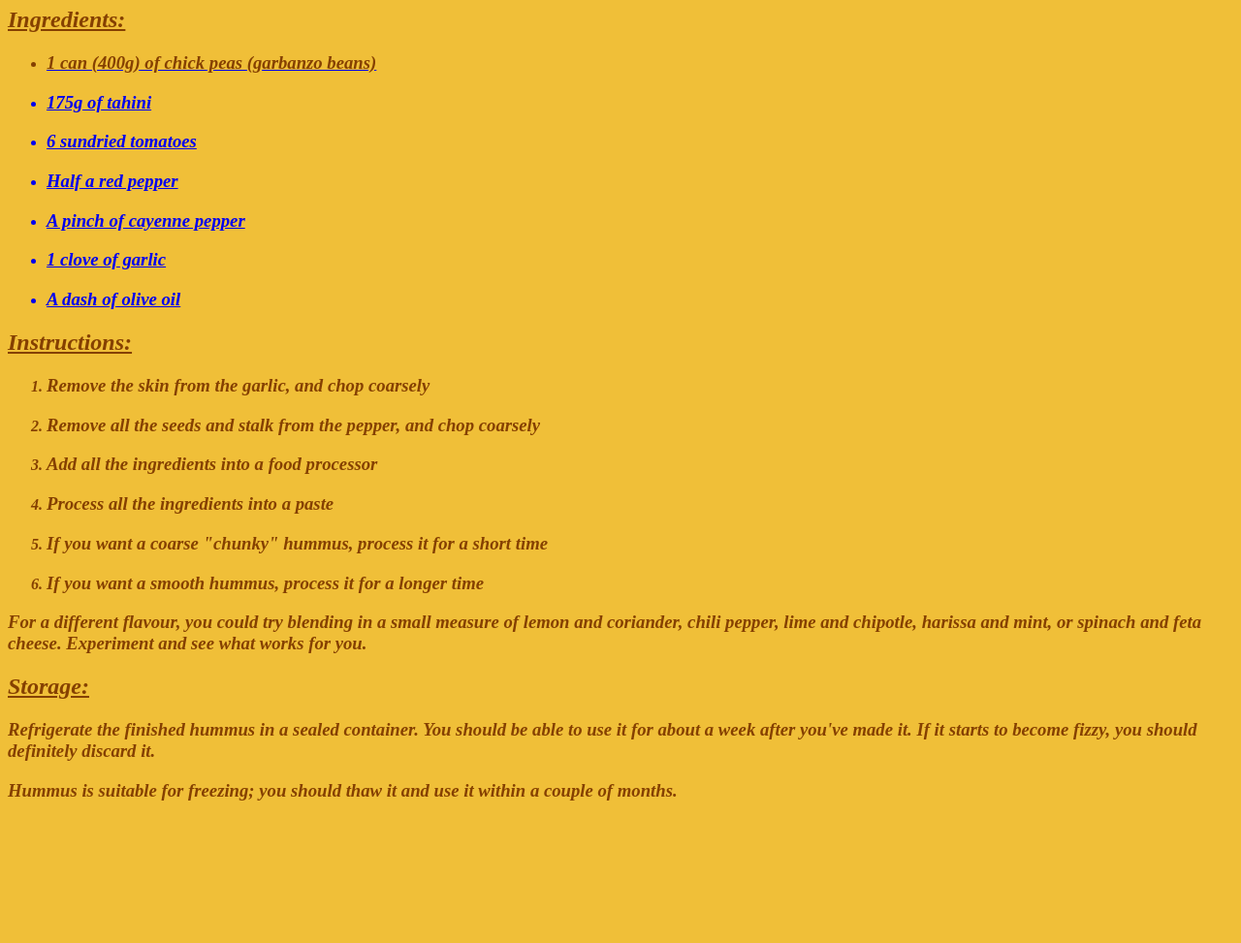
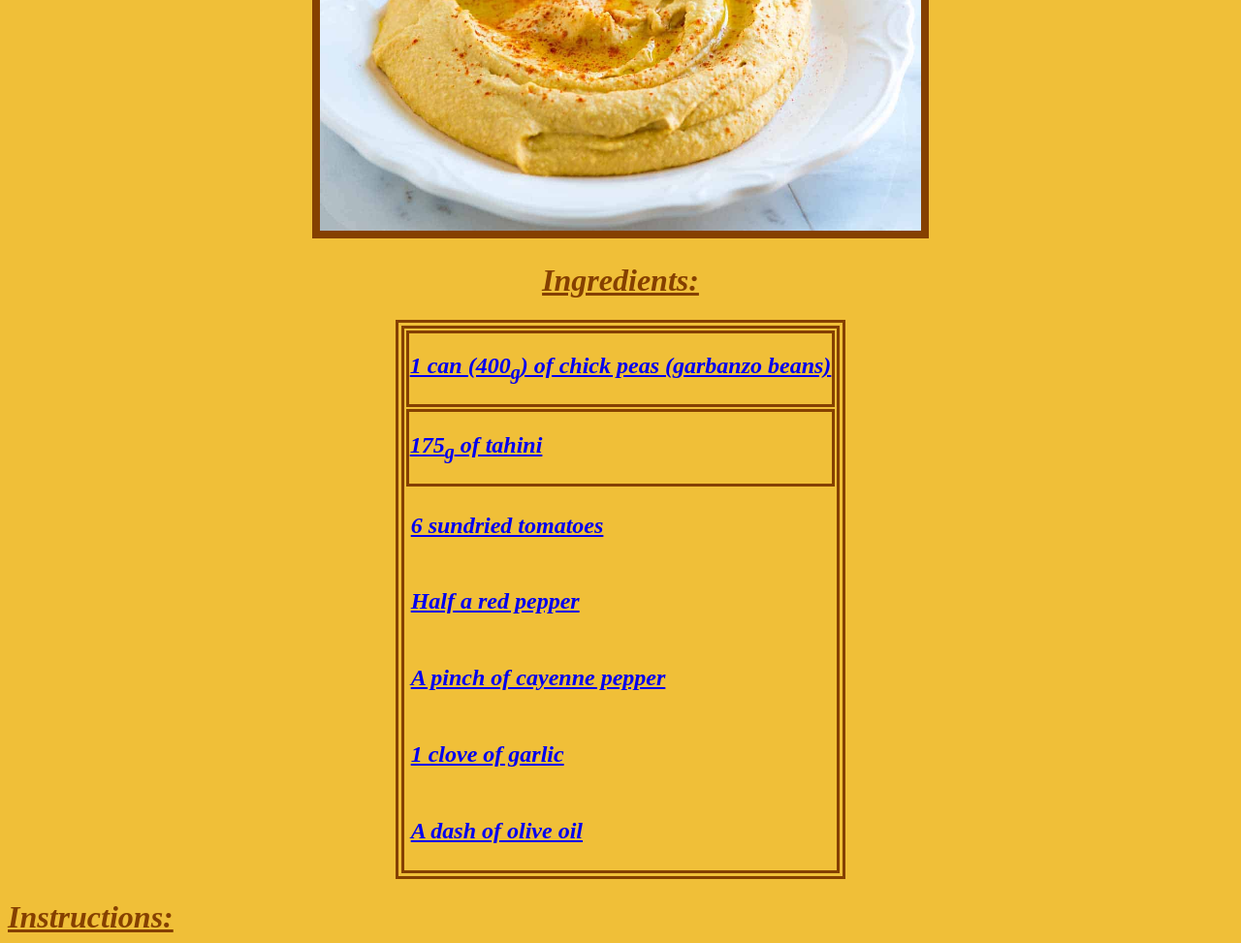
Before and after one commit to MaverickOleson/Hummus-Recipe, a plain HTML site: page Recipe Guide Project.html in a window 1280 px wide. Shown: the part 437-1410 px from the top of the page at 97% size. Before the commit the page ends 1283 px from the top, so only its background shows below. Drawn offline with Linux system fonts and the light colour scheme.

Commit message:
rearranged order, added chart

```diff
--- a/Recipe Guide Project.html
+++ b/Recipe Guide Project.html
@@ -11,36 +11,43 @@
         <title>Hummus Recipe</title>
         <link rel = "icon" href = "images/hummis.png" type = "image/gif" sizes = "32x32">
     </head>
-    <body style = "background-color: rgb(240, 191, 56); color: rgb(133, 64, 0);">
-            <img src = "images/Hummas.jpg" width = 40% style = "border: solid rgb(133, 64, 0) 7px;">
-        <em><h1>Hummus Recipe</h1></em>
-        <u style = "text-decoration: underline; color: rgb(133, 64, 0);"><em><h2 style = "color: rgb(133, 64, 0)">Ingredients:</h3></em></u>
-        <strong><em><ul>
-            <a href = "https://ndb.nal.usda.gov/fdc-app.html#/food-details/440016/nutrients" title = "Garbanzo Beans: Nutrition" target = "_blank"><li style = "color: rgb(133, 64, 0)"><h3>1 can (400g) of chick peas (garbanzo beans)</h3></li></a>
-            <a href = "https://ndb.nal.usda.gov/fdc-app.html#/food-details/555842/nutrients" title = "Tahini: Nutrition" target = "_blank"><li><h3>175g of tahini</h3></li></a>
-            <a href = "https://ndb.nal.usda.gov/fdc-app.html#/food-details/333281/nutrients" title = "Tomatoes: Nutrition" target = "_blank"><li><h3>6 sundried tomatoes</h3></li></a>
-            <a href = "https://ndb.nal.usda.gov/fdc-app.html#/food-details/448246/nutrients" title = "Red Pepper: Nutrition" target = "_blank"><li><h3>Half a red pepper</h3></li></a>
-            <a href = "https://ndb.nal.usda.gov/fdc-app.html#/food-details/450308/nutrients" title = "Cayenne Pepper: Nutrition" target = "_blank"><li><h3>A pinch of cayenne pepper</h3></li></a>
-            <a href = "https://ndb.nal.usda.gov/fdc-app.html#/food-details/577280/nutrients" title = "Garlic: Nutrition" target = "_blank"><li><h3>1 clove of garlic</h3></li></a>
-            <a href = "https://ndb.nal.usda.gov/fdc-app.html#/food-details/985773/nutrients" title = "Olive Oil: Nutrition" target = "_blank"><li><h3>A dash of olive oil</h3></li></a>
-        </ul></em></strong>
-        <u style = "text-decoration: underline; color: rgb(133, 64, 0);"><em><h2>Instructions:</h2></em></u>
-        <strong><em><ol style = "color:rgb(133, 64, 0);">
-            <li><h3>Remove the skin from the garlic, and chop coarsely</h3></li>
-            <li><h3>Remove all the seeds and stalk from the pepper, and chop coarsely</h3></li>
-            <li><h3>Add all the ingredients into a food processor</h3></li>
-            <li><h3>Process all the ingredients into a paste</h3></li>
-            <li><h3>If you want a coarse "chunky" hummus, process it for a short time</h3></li>
-            <li><h3>If you want a smooth hummus, process it for a longer time</h3></li>
-        </ol></em></strong>
-        <em><h3>For a different flavour, you could try blending in a small measure of lemon and coriander, chili
-            pepper, lime and chipotle, harissa and mint, or spinach and feta cheese. Experiment and see
-            what works for you.
-        </h3></em>
-        <u style = "text-decoration: underline; color: rgb(133, 64, 0);"><em><h2>Storage:</h2></em></u>
-        <em><h3>Refrigerate the finished hummus in a sealed container. You should be able to use it for about a
-            week after you've made it. If it starts to become fizzy, you should definitely discard it.
-        </h3></em>
-        <em><h3>Hummus is suitable for freezing; you should thaw it and use it within a couple of months.</h3></em>
-    </body>
+    <em><body style = "background-color: rgb(240, 191, 56); color: rgb(133, 64, 0);">
+        <center>
+            <dl>
+                <dt><h1 style = "font-size: 60px;">Hummus</h1></dt>
+                <dd><h1 style = "font-size: 57px;">Recipe</h1></dd>
+            </dl>
+            <img src = "images/Hummas.jpg" width = 49% style = "border: solid rgb(133, 64, 0) 8px;">
+            <u style = "text-decoration: underline; color: rgb(133, 64, 0);"><h1 style = "color: rgb(133, 64, 0)">Ingredients:</h2></u>
+            <table style = "border: double rgb(133, 64, 0) 9px;">
+                    <tr style = "border: solid rgb(133, 64, 0)"><td style = "border: solid rgb(133, 64, 0)"><a href = "https://ndb.nal.usda.gov/fdc-app.html#/food-details/440016/nutrients" title = "Garbanzo Beans: Nutrition" target = "_blank"><h2>1 can (400<sub>g</sub>) of chick peas (garbanzo beans)</h2></a></td></tr>
+                    <tr style = "border: solid rgb(133, 64, 0)"><td style = "border: solid rgb(133, 64, 0)"><a href = "https://ndb.nal.usda.gov/fdc-app.html#/food-details/555842/nutrients" title = "Tahini: Nutrition" target = "_blank"><h2>175<sub>g</sub> of tahini</h2></a></td></tr>
+                    <tr style = "padding: 5px; color:rgb(133, 64, 0);"><td style = "padding: 5px; color:rgb(133, 64, 0);"><a href = "https://ndb.nal.usda.gov/fdc-app.html#/food-details/333281/nutrients" title = "Tomatoes: Nutrition" target = "_blank"><h2>6 sundried tomatoes</h2></a></td></tr>
+                    <tr style = "padding: 5px; color:rgb(133, 64, 0);"><td style = "padding: 5px; color:rgb(133, 64, 0);"><a href = "https://ndb.nal.usda.gov/fdc-app.html#/food-details/448246/nutrients" title = "Red Pepper: Nutrition" target = "_blank"><h2>Half a red pepper</h2></a></td></tr>
+                    <tr style = "padding: 5px; color:rgb(133, 64, 0);"><td style = "padding: 5px; color:rgb(133, 64, 0);"><a href = "https://ndb.nal.usda.gov/fdc-app.html#/food-details/450308/nutrients" title = "Cayenne Pepper: Nutrition" target = "_blank"><h2>A pinch of cayenne pepper</h2></a></td></tr>
+                    <tr style = "padding: 5px; color:rgb(133, 64, 0);"><td style = "padding: 5px; color:rgb(133, 64, 0);"><a href = "https://ndb.nal.usda.gov/fdc-app.html#/food-details/577280/nutrients" title = "Garlic: Nutrition" target = "_blank"><h2>1 clove of garlic</h2></a></td></tr>
+                    <tr style = "padding: 5px; color:rgb(133, 64, 0);"><td style = "padding: 5px; color:rgb(133, 64, 0);"><a href = "https://ndb.nal.usda.gov/fdc-app.html#/food-details/985773/nutrients" title = "Olive Oil: Nutrition" target = "_blank"><h2>A dash of olive oil</h2></a></td></tr>
+            </table>
+        </center>
+        <u style = "text-decoration: underline; color: rgb(133, 64, 0);"><h1>Instructions:</h1></u>
+        <ol style = "color:rgb(133, 64, 0);">
+            <li><h2>Remove the skin from the garlic, and chop coarsely</h2></li>
+            <li><h2>Remove all the seeds and stalk from the pepper, and chop coarsely</h2></li>
+            <li><h2>Add all the ingredients into a food processor</h2></li>
+            <li><h2>Process all the ingredients into a paste</h2></li>
+            <li><h2>If you want a coarse "chunky" hummus, process it for a short time</h2></li>
+            <li><h2>If you want a smooth hummus, process it for a longer time</h2></li>
+        </ol>
+        <center>
+            <h2>For a different flavour, you could try blending in a small measure of lemon and coriander, chili
+                pepper, lime and chipotle, harissa and mint, or spinach and feta cheese. Experiment and see
+                what works for you.
+            </h2>
+            <u style = "text-decoration: underline; color: rgb(133, 64, 0);"><h1>Storage:</h1></u>
+            <h2>Refrigerate the finished hummus in a sealed container. You should be able to use it for about a
+                week after you've made it. If it starts to become fizzy, you should definitely discard it.
+            </h2>
+            <h2>Hummus is suitable for freezing; you should thaw it and use it within a couple of months.</h2>
+        </center>
+    </body></em>
 </html>
```
